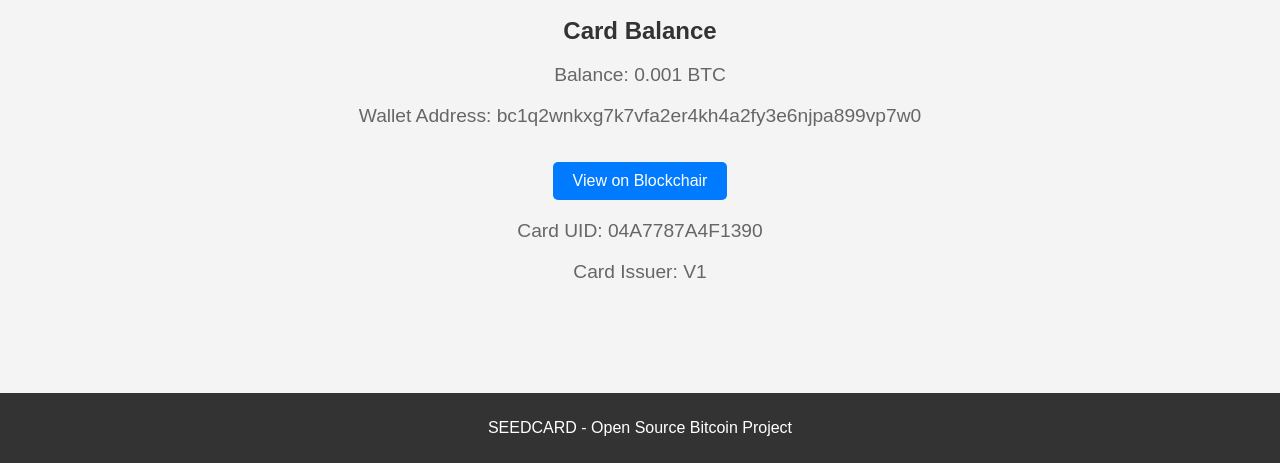
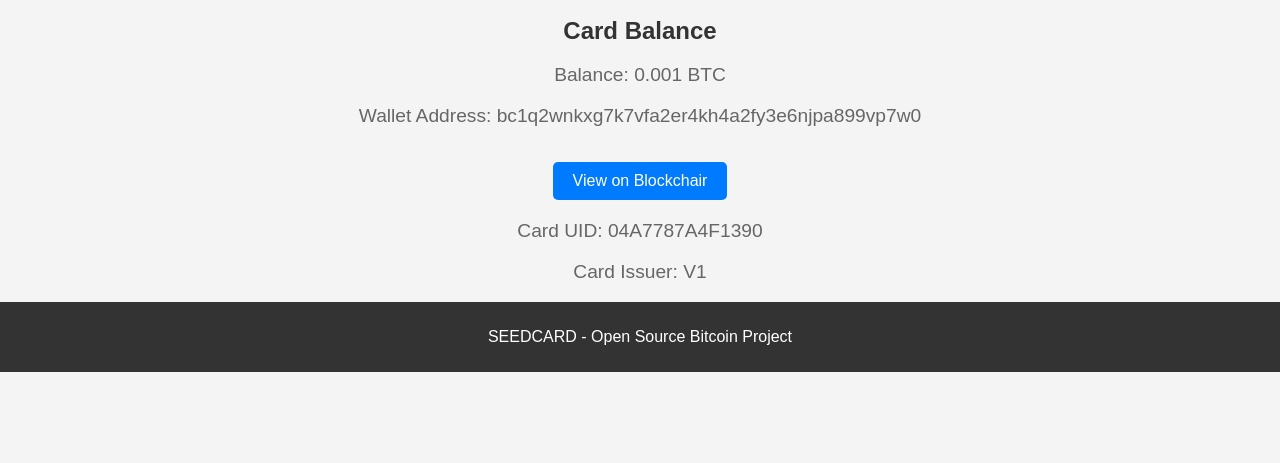
Before and after one commit to seedcard/04A7787A4F1390, a plain HTML site: page index.html in a window 1280 px wide. Shown: the part 337-800 px from the top of the page. Drawn offline with Linux system fonts and the light colour scheme.

Commit message:
Update index.html

```diff
--- a/index.html
+++ b/index.html
@@ -5,7 +5,6 @@
     <meta name="viewport" content="width=device-width, initial-scale=1.0">
     <title>SEEDCARD</title>
     <style>
-
     body {
         font-family: Arial, sans-serif;
         margin: 0;
@@ -70,8 +69,7 @@
         color: white;
         text-align: center;
         padding: 10px;
-        position: fixed;
-        bottom: 0;
+        position: relative; /* Changed from fixed to relative */
         width: 100%;
         box-sizing: border-box; /* Ensure padding is included in width */
     }
```
